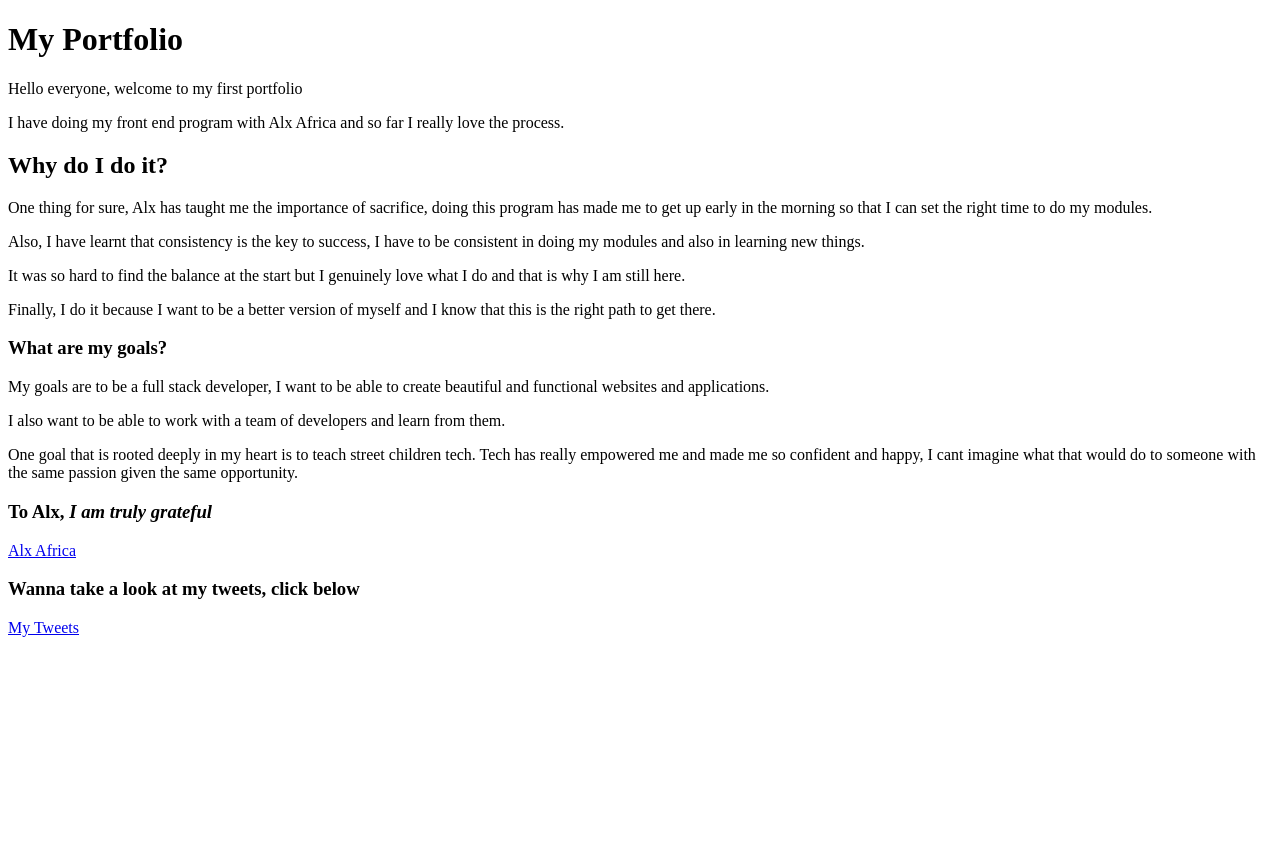
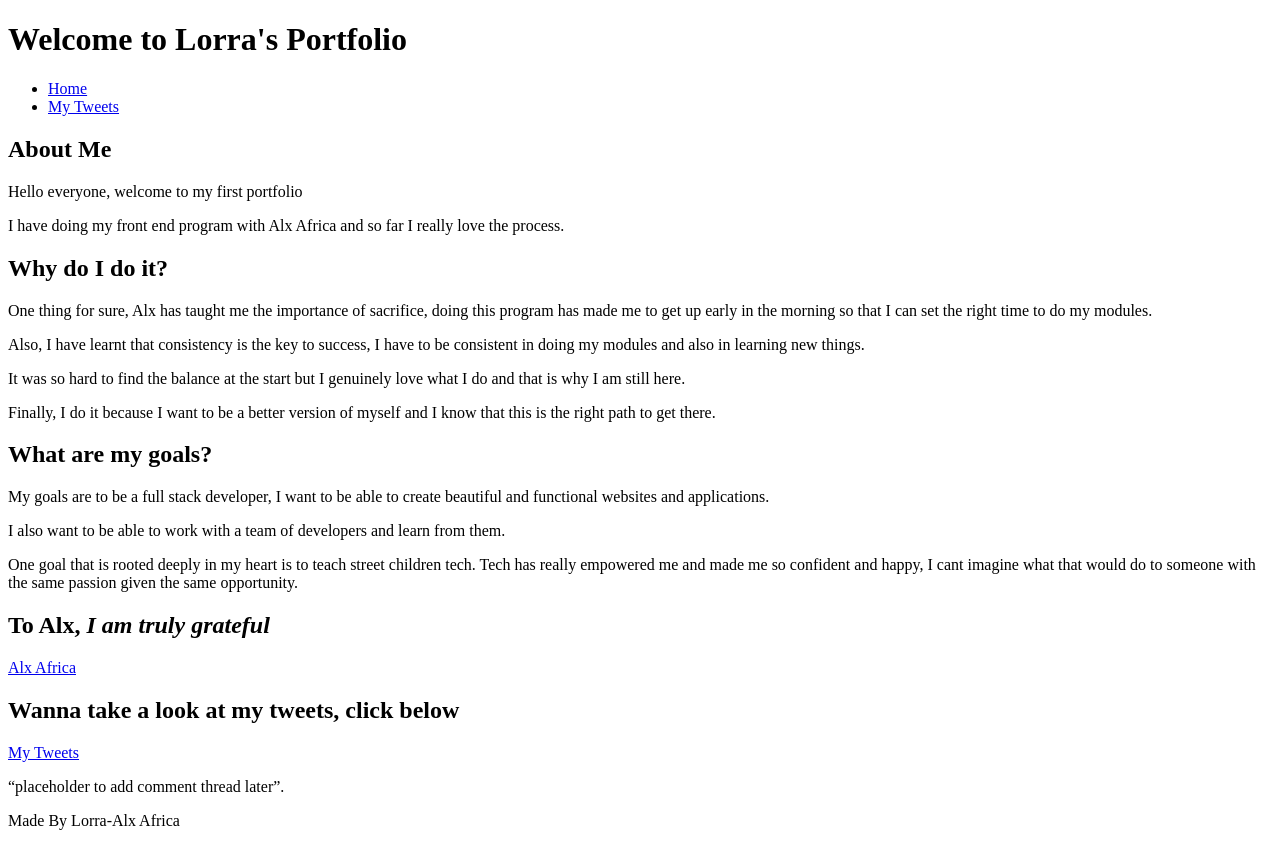
Before and after one commit to LorraObare/My_First_Portfolio, a plain HTML site: page html_basic/index.html in a window 1280 px wide. Before the commit the page ends 800 px from the top, so only its background shows below. Drawn offline with Linux system fonts and the light colour scheme.

Commit message:
added consistency

```diff
--- a/html_basic/index.html
+++ b/html_basic/index.html
@@ -6,7 +6,18 @@
     <title>Lorra's Portfolio</title>
 </head>
 <body>
-    <h1>My Portfolio</h1>
+    <header>
+        <h1>Welcome to Lorra's Portfolio</h1>
+        <nav>
+            <ul>
+                <li><a href="index.html">Home</a></li>
+                <li><a href="tweets.html">My Tweets</a></li>
+            </ul>
+        </nav>
+
+    </header>
+ <main>
+        <article><h2>About Me</h2>
         <p>Hello everyone, welcome to my first portfolio</p>
         <p>I have doing my front end program with Alx Africa and so far I really love the process.</p>
 
@@ -16,15 +27,25 @@
         <p>It was so hard to find the balance at the start but I genuinely love what I do and that is why I am still here.</p>
         <p>Finally, I do it because I want to be a better version of myself and I know that this is the right path to get there.</p>
 
-    <h3>What are my goals?</h3>
+        <h2>What are my goals?</h2>
         <p>My goals are to be a full stack developer, I want to be able to create beautiful and functional websites and applications.</p>
         <p>I also want to be able to work with a team of developers and learn from  them.</p>
         <p>One goal that is rooted deeply in my heart is to teach street children tech. Tech has really empowered me and made me so confident and happy, I cant imagine what that would do to someone with the same passion given the same opportunity.</p>
 
-    <h3>To Alx, <em>I am truly grateful</em></h3>
+        <h2>To Alx, <em>I am truly grateful</em></h2>
         <a href="https://i.ibb.co/gTDZZT8/ALX-Logo-07.png">Alx Africa</a>
-    <h3>Wanna take a look at my tweets, click below</h3>
-    <a href="tweets.html">My Tweets</a>
+
+        <h2>Wanna take a look at my tweets, click below</h2>
+        <a href="tweets.html">My Tweets</a></article>
+
+        <aside>
+            <p>“placeholder to add comment thread later”.</p>
+        </aside>
+
+    </main>
+    <footer>
+          <p>Made By Lorra-Alx Africa</p>
+    </footer>
 </body>
 
 </html>
```
Also changed, not shown: html_basic/base_index.html (+13 -0 lines), html_basic/tweets.html (+25 -4 lines). Lines whose indentation alone changed are shown as unchanged.
